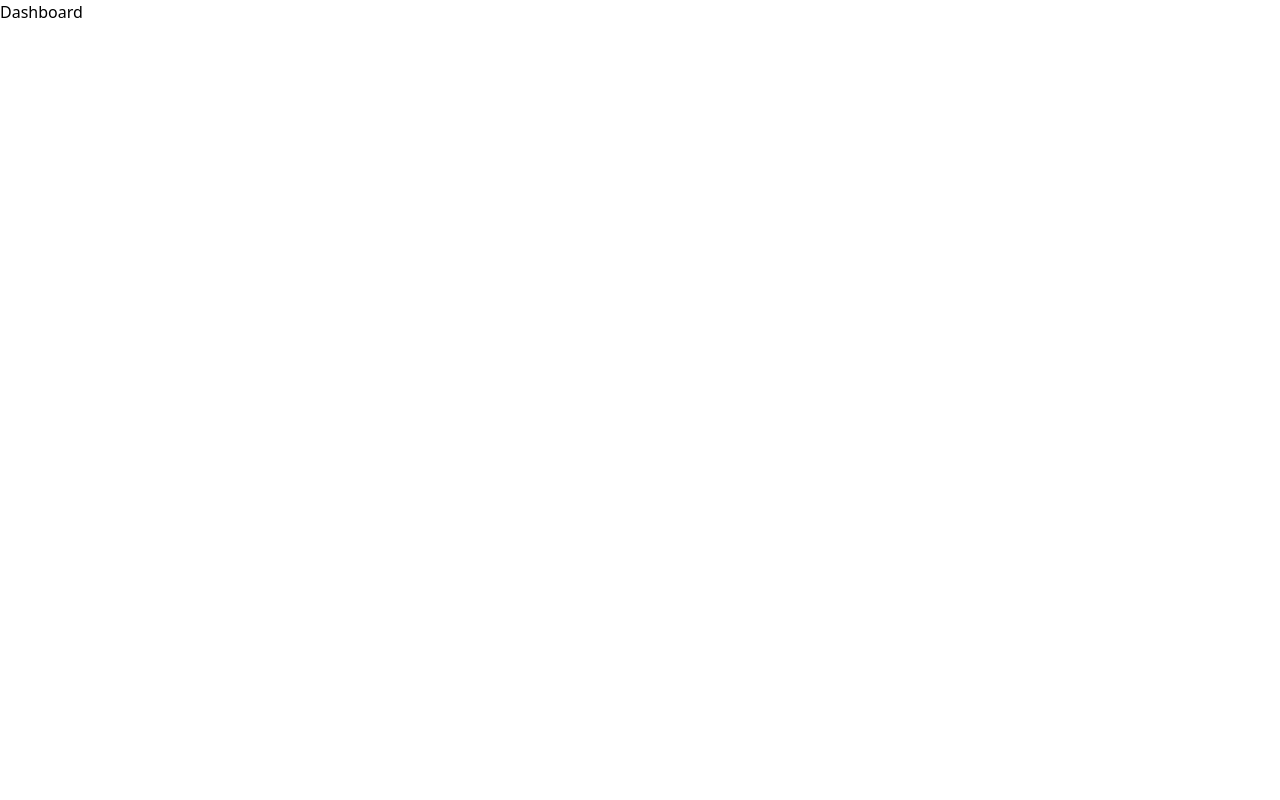
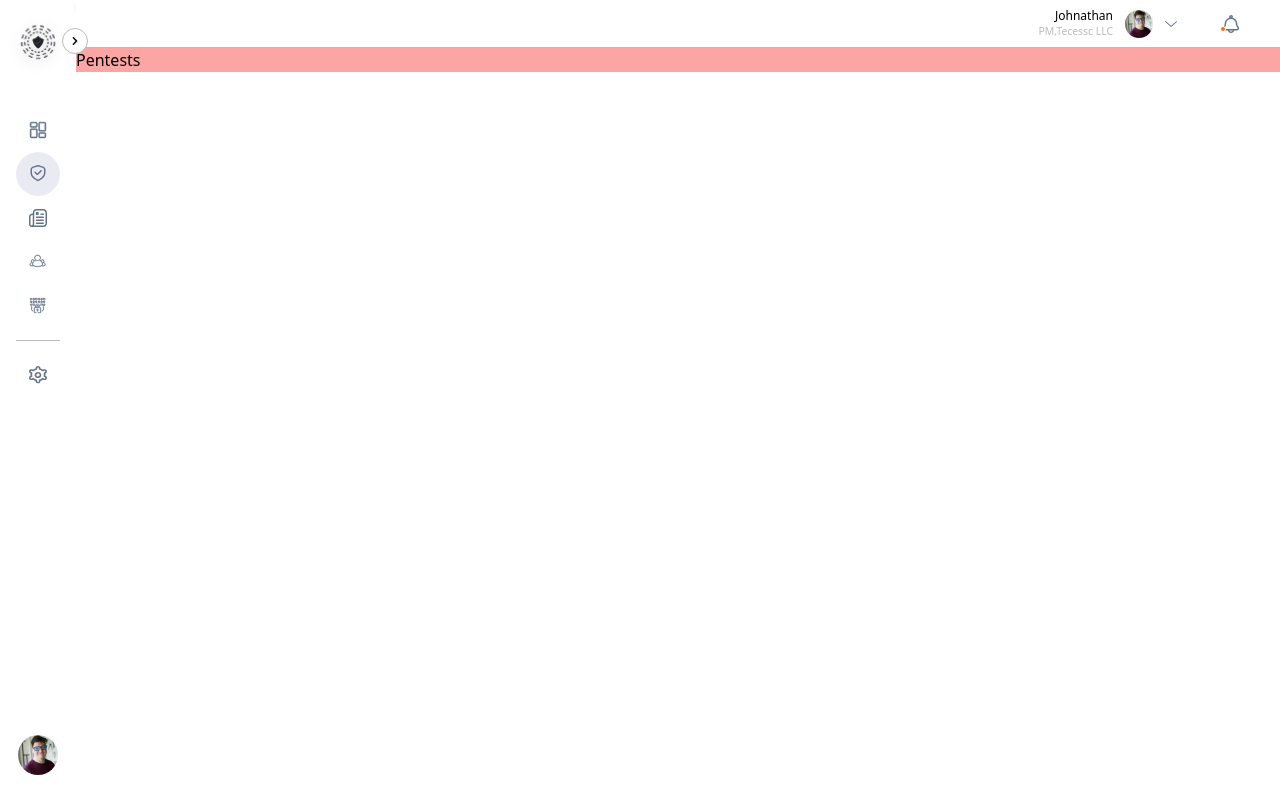
Before and after one commit to tariq-csit/frontend-staging, a React (Vite) app: page /dashboard/pentests in a window 1280 px wide. Built offline with nearby package versions, Linux system fonts and the light colour scheme.

Commit message:
Create routing

```diff
--- a/src/App.tsx
+++ b/src/App.tsx
@@ -1,7 +1,12 @@
 import './App.css'
 import { Routes, Route } from 'react-router-dom';
-import Sidebar from './components/sidebar/Sidebar';
-import Navbar from './components/navbar/Navbar';
+import Layout from './components/layout/Layout';
+import Pentests from './components/pentests/Pentests';
+import Dashboard from './components/dashboard/Dashboard';
+import VulnerabilityReports from './components/vulenerabilityReports/VulnerabilityReports';
+import ClientLists from './components/clientLists/ClientLists';
+import PentestersList from './components/pentestersList/PentestersList';
+import Settings from './components/settings/Settings';
 
 
 
@@ -9,9 +14,15 @@ function App() {
   return (
     <div>
       <Routes>
-        <Route path='/' element={<div className='flex'><Sidebar/><Navbar/> </div>}/>
         <Route path='/login' element={<div><h1>Login Page</h1></div>}/>
-        <Route path='/dashboard/:role' element={<div><h1>Dashboard</h1></div>}/>
+        <Route path='/' element={<Layout/>} >
+        <Route path='/dashboard/:role' element={<Dashboard/>}/>
+        <Route path='/dashboard/pentests' element={<Pentests/>}/>
+        <Route path='/dashboard/vulnerability-reports' element={<VulnerabilityReports/>}/>
+        <Route path='/dashboard/client-lists' element={<ClientLists/>}/>
+        <Route path='/dashboard/pentesters-list' element={<PentestersList/>}/>
+        <Route path='/dashboard/settings' element={<Settings/>}/>
+        </Route>
       </Routes>
     </div>
   )
--- /dev/null
+++ b/src/components/clientLists/ClientLists.tsx
@@ -0,0 +1,11 @@
+import React from 'react'
+
+function ClientLists() {
+  return (
+    <div>
+      clientlists
+    </div>
+  )
+}
+
+export default ClientLists
--- /dev/null
+++ b/src/components/dashboard/Dashboard.tsx
@@ -0,0 +1,11 @@
+import React from 'react'
+
+function Dashboard() {
+  return (
+    <div>
+      dashboard
+    </div>
+  )
+}
+
+export default Dashboard
--- /dev/null
+++ b/src/components/layout/Layout.tsx
@@ -0,0 +1,19 @@
+import React from 'react'
+import Sidebar from '../sidebar/Sidebar'
+import Navbar from '../navbar/Navbar'
+import { Outlet } from 'react-router-dom'
+
+function Layout() {
+  return (
+    <div className='flex'>
+      <Sidebar/>
+      <div className='w-full'>
+        <Navbar/>
+        <Outlet/>
+      </div>
+
+    </div>
+  )
+}
+
+export default Layout
--- a/src/components/navbar/Navbar.tsx
+++ b/src/components/navbar/Navbar.tsx
@@ -7,7 +7,7 @@ import ntfcnOrange from '/ntfcn=orange.svg'
 
 function Navbar() {
   return (
-    <div className='flex pl-0 pr-6 sm:pr-10 py-4 flex-col w-full h-12 justify-center items-center self-stretch border-b border-secondary bg-white shadow-component'>
+    <div className='flex pl-0 pr-6 sm:pr-10  py-4 flex-col w-full h-12 justify-center items-center self-stretch border-b border-secondary bg-white shadow-component'>
       <div className='flex pl-10 justify-end items-center gap-component self-stretch'>
         <div className='flex justify-center items-center gap-5 sm:gap-8 lg:gap-[2.8125rem]'>
           <div className='flex items-center gap-3'>
--- /dev/null
+++ b/src/components/pentestersList/PentestersList.tsx
@@ -0,0 +1,11 @@
+import React from 'react'
+
+function PentestersList() {
+  return (
+    <div>
+      Pentesters list
+    </div>
+  )
+}
+
+export default PentestersList
--- /dev/null
+++ b/src/components/pentests/Pentests.tsx
@@ -0,0 +1,11 @@
+import React from 'react'
+
+function Pentests() {
+  return (
+    <div className='bg-red-300 w-full'>
+      Pentests
+    </div>
+  )
+}
+
+export default Pentests
--- /dev/null
+++ b/src/components/settings/Settings.tsx
@@ -0,0 +1,11 @@
+import React from 'react'
+
+function Settings() {
+  return (
+    <div>
+      Settings
+    </div>
+  )
+}
+
+export default Settings
--- a/src/components/sidebar/Sidebar.tsx
+++ b/src/components/sidebar/Sidebar.tsx
@@ -18,27 +18,27 @@ function Sidebar() {
 
   const navComponents = [
     {
-      link: "dashboard",
+      link: "dashboard/:role",
       text: "Dashboard",
       icon: dashboard,
     },
     {
-      link: "pentest",
+      link: "dashboard/pentests",
       text: "Pentests",
       icon: pentests,
     },
     {
-      link: "reports",
+      link: "dashboard/vulnerability-reports",
       text: "Vulnerability Reports",
       icon: reports,
     },
     {
-      link: "client-list",
+      link: "dashboard/client-lists",
       text: "Client Lists",
       icon: clients,
     },
     {
-      link: "pentesters-list",
+      link: "dashboard/pentesters-list",
       text: "Pentesters List",
       icon: pentesters,
     },
@@ -88,7 +88,7 @@ function Sidebar() {
             } my-3 h-[0.0625rem] bg-secondary`}
           />
           <SidebarNav
-            link="/setting"
+            link="dashboard/settings"
             navText="Settings"
             icon={setting}
             collapsed={collapsed}
--- a/src/components/sidebar/SidebarNav.tsx
+++ b/src/components/sidebar/SidebarNav.tsx
@@ -11,7 +11,7 @@ type propsType={
 
 function SidebarNav(props: propsType) {
   return (
-      <NavLink to={props.link} className={(e)=>e.isActive? `bg-secondary text-primary-900 ${style}` : `bg-white hover:bg-primary-100 text-[#64748B] ${style}`} >
+      <NavLink to={props.link} className={(e)=>e.isActive? `bg-primary-100 text-primary-900 ${style}` : `bg-white hover:bg-primary-100 text-[#64748B] ${style}`} >
         <img className={`w-3 h-3 sm:w-[0.875rem] sm:h-[0.875rem] ${props.collapsed && 'scale-150'}`} src={props.icon} />
         {!props.collapsed &&<p className={`text-[0.65rem] sm:text-[0.7rem] lg:text-sm sm:ml-2 font-medium leading-3 sm:leading-tight`}> {props.navText}</p>}
       </NavLink>
--- /dev/null
+++ b/src/components/vulenerabilityReports/VulnerabilityReports.tsx
@@ -0,0 +1,11 @@
+import React from 'react'
+
+function VulnerabilityReports() {
+  return (
+    <div>
+      vulnerability reports
+    </div>
+  )
+}
+
+export default VulnerabilityReports
```
